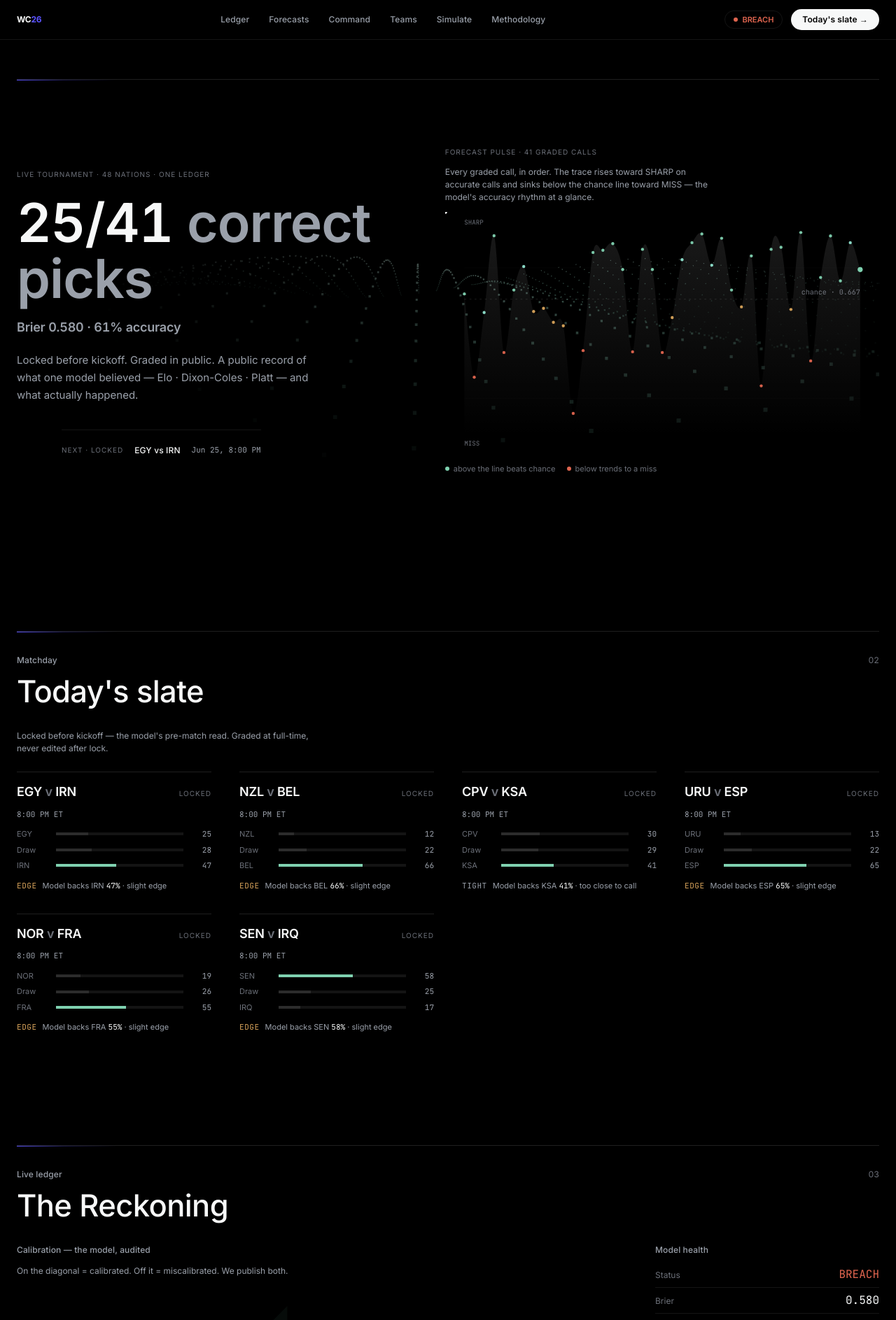
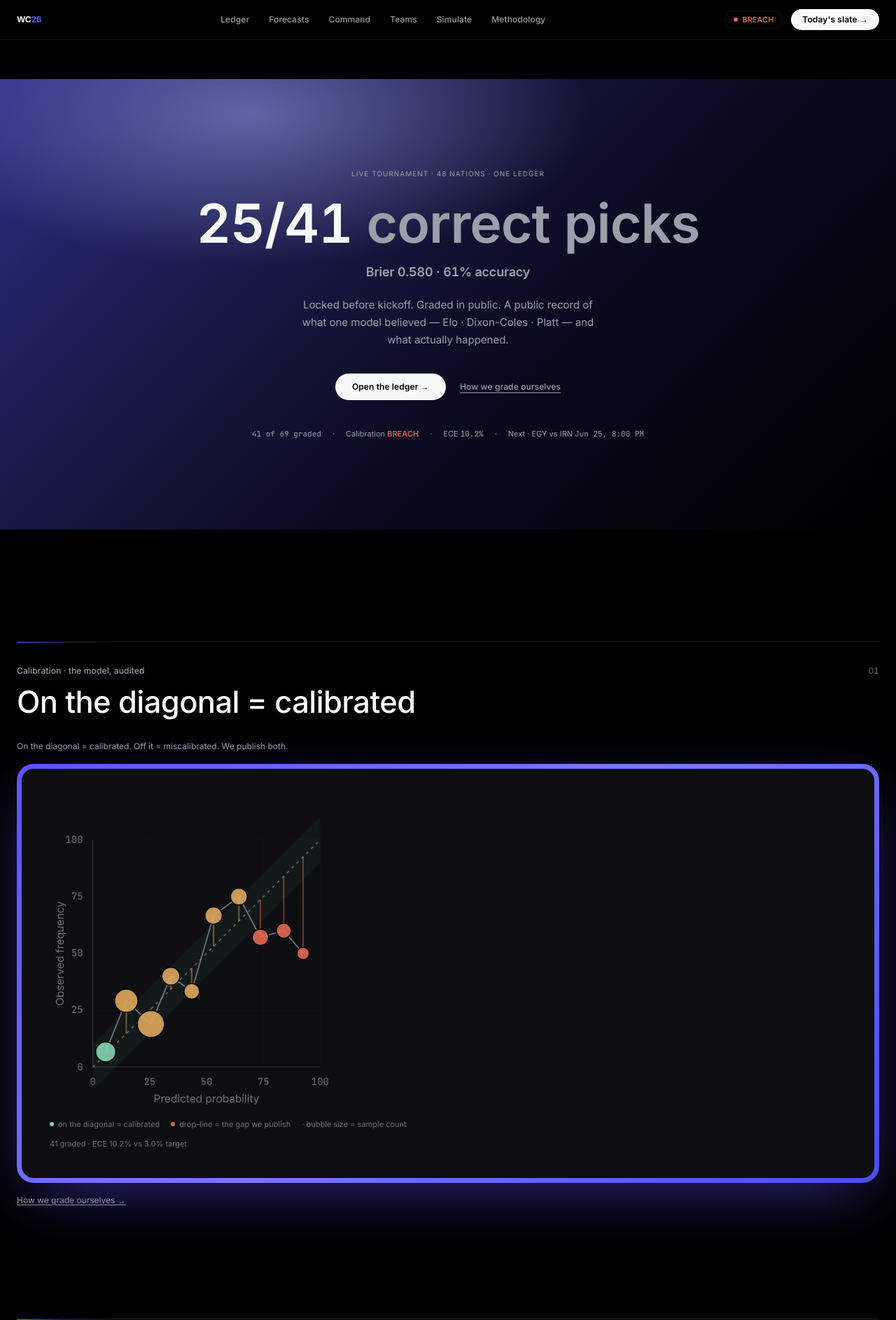
Before and after one commit to Sanjaayyy7/wc26-matchday-briefing, a Next.js app: page / in a window 1280 px wide. Shown: the top 1887 px of the page at 70% size. Built offline with nearby package versions, Linux system fonts and the light colour scheme.

Commit message:
feat(home): Codex centered hero + framed Calibration showcase + closing CTA band

```diff
--- a/app/globals.css
+++ b/app/globals.css
@@ -540,16 +540,16 @@
 @utility gradient-cta {
   background: var(--gradient-cta);
 }
-/* Codex device-frame: a panel floats inside a violet gradient bezel. */
+/* Codex device-frame: a panel floats on a violet gradient mat with a soft glow. */
 @utility showcase-frame {
   position: relative;
   border-radius: 1.5rem;
-  padding: 1px;
+  padding: 7px;
   background: var(--gradient-frame);
-  box-shadow: var(--shadow-pop);
+  box-shadow: 0 28px 90px -24px color-mix(in oklab, var(--accent) 55%, transparent);
 }
 @utility showcase-frame-inner {
-  border-radius: calc(1.5rem - 1px);
+  border-radius: calc(1.5rem - 7px);
   background: var(--surface);
   overflow: hidden;
 }
--- a/app/page.tsx
+++ b/app/page.tsx
@@ -4,9 +4,9 @@ import { RouteStack, CanvasSection } from "@/components/cinematic";
 import { IntelligenceCard } from "@/components/intelligence-card";
 import { SettlementRow } from "@/components/settlement-row";
 import { CalibrationDiagram } from "@/components/calibration-diagram";
-import { ForecastPulse } from "@/components/forecast-pulse";
 import { MatchdayToday, type TodaysMatch } from "@/components/matchday-today";
-import { AuroraFieldMount } from "@/components/aurora-field-mount";
+import { GradientBand } from "@/components/ui/gradient-band";
+import { ShowcaseFrame } from "@/components/ui/showcase-frame";
 import { Reveal } from "@/components/reveal";
 import { LedgerRecordSections } from "@/components/ledger-record-sections";
 import { allMatchViews } from "@/lib/match-view";
@@ -229,44 +229,77 @@ export default function HomePage() {
   return (
     <WCS26Shell route="home">
       <RouteStack>
-        {/* ── SCOREBOARD HERO — the score, with the forecast pulse ── */}
-        <section className="route-section animate-rise relative overflow-hidden border-t border-[var(--line)] pt-8">
-          <div className="chroma-rule absolute left-0 top-0 h-px w-36" />
-          {/* Signature moment — a living Aurora probability field on jet black
-              (constitution: one cinematic moment per page, light as material). */}
-          <AuroraFieldMount className="opacity-60 [mask-image:radial-gradient(72%_68%_at_68%_46%,black,transparent_82%)]" />
-          <div className="relative z-10 grid items-center gap-12 py-16 lg:min-h-[72vh] lg:grid-cols-[minmax(0,1fr)_minmax(0,1.1fr)]">
-            <div className="relative z-10 max-w-2xl">
-            <span className="text-micro uppercase tracking-widest text-[var(--ink-faint)]">
+        {/* ── CODEX HERO — centered, on the cinematic gradient bookend ── */}
+        <GradientBand variant="hero">
+          <div className="mx-auto max-w-3xl px-6 py-24 text-center md:py-32">
+            <p className="text-micro uppercase tracking-widest text-[var(--ink-muted)]">
               Live tournament · 48 nations · one ledger
-            </span>
-            <div className="text-hero tabular mt-5">
+            </p>
+            <div className="text-hero tabular mt-6">
               {correct}/{agg.n} <span className="text-[var(--ink-muted)]">correct picks</span>
             </div>
             <div className="text-title tabular mt-4 text-[var(--ink-muted)]">
               Brier {brierStr} · {accuracyStr} accuracy
             </div>
-            <p className="text-body mt-6 max-w-md">
+            <p className="text-body mx-auto mt-6 max-w-md">
               Locked before kickoff. Graded in public. A public record of what one model believed —
               Elo · Dixon-Coles · Platt — and what actually happened.
             </p>
-            {nextLock && (
-              <div className="mt-9 inline-flex flex-wrap items-center gap-4 border-t border-[var(--hairline)] pt-5 md:ml-16">
-                <span className="text-micro uppercase tracking-widest text-[var(--ink-faint)]">
-                  Next · locked
+            <div className="mt-9 flex flex-wrap items-center justify-center gap-5">
+              <Link
+                href="#ledger"
+                className="rounded-[var(--radius-pill)] bg-[var(--ink)] px-6 py-2.5 text-label font-semibold text-[var(--canvas)] transition-opacity duration-300 hover:opacity-90"
+              >
+                Open the ledger →
+              </Link>
+              <Link href="/methodology" className="ix-link text-label underline underline-offset-4">
+                How we grade ourselves
+              </Link>
+            </div>
+            <div className="mt-10 flex flex-wrap items-center justify-center gap-x-4 gap-y-1 text-fine text-[var(--ink-muted)]">
+              <span className="data-mono tabular">{agg.n} of {entries.length} graded</span>
+              <span aria-hidden>·</span>
+              <span>
+                Calibration{" "}
+                <span className="font-semibold" style={{ color: statusColor }}>
+                  {status}
                 </span>
-                <span className="text-label text-[var(--ink)]">
-                  {nextHome} vs {nextAway}
-                </span>
-                <span className="text-slight data-mono text-[var(--ink-muted)]">{nextKick}</span>
-              </div>
-            )}
-            </div>
-            <div className="relative z-10 hidden lg:block">
-              <ForecastPulse />
+              </span>
+              <span aria-hidden>·</span>
+              <span>
+                ECE <span className="data-mono tabular">{eceStr}</span>
+              </span>
+              {nextLock && (
+                <>
+                  <span aria-hidden>·</span>
+                  <span>
+                    Next · {nextHome} vs {nextAway} <span className="data-mono">{nextKick}</span>
+                  </span>
+                </>
+              )}
             </div>
           </div>
-        </section>
+        </GradientBand>
+
+        {/* ── HERO SHOWCASE — Calibration in a Codex device frame ── */}
+        <CanvasSection eyebrow="Calibration · the model, audited" title="On the diagonal = calibrated">
+          <div className="flex flex-col gap-4">
+            <p className="text-caption max-w-md text-[var(--ink-muted)]">
+              On the diagonal = calibrated. Off it = miscalibrated. We publish both.
+            </p>
+            <ShowcaseFrame>
+              <div className="p-6 md:p-10">
+                <CalibrationDiagram
+                  bins={accountability.official.calibrationBins ?? []}
+                  caption={`${agg.n} graded · ECE ${eceStr} vs 3.0% target`}
+                />
+              </div>
+            </ShowcaseFrame>
+            <Link href="/methodology" className="ix-link text-caption underline underline-offset-2">
+              How we grade ourselves →
+            </Link>
+          </div>
+        </CanvasSection>
 
         {todaysMatches.length > 0 && (
           <Reveal>
@@ -276,35 +309,22 @@ export default function HomePage() {
                 Locked before kickoff — the model&apos;s pre-match read. Graded at full-time, never
                 edited after lock.
               </p>
-              <MatchdayToday matches={todaysMatches} />
+              <ShowcaseFrame>
+                <div className="p-4 md:p-6">
+                  <MatchdayToday matches={todaysMatches} />
+                </div>
+              </ShowcaseFrame>
             </div>
           </CanvasSection>
           </Reveal>
         )}
 
+        <div id="ledger" className="scroll-mt-24">
         <Reveal>
         <CanvasSection eyebrow="Live ledger" title="The Reckoning">
           <div className="grid animate-rise gap-12 lg:grid-cols-[2fr_320px]">
             {/* ── MAIN COLUMN ── */}
             <div className="flex flex-col gap-16">
-              {/* Signature artifact — calibration reliability diagram */}
-              <div className="flex flex-col gap-3">
-                <h2 className="text-label">Calibration — the model, audited</h2>
-                <p className="text-caption max-w-md text-[var(--ink-muted)]">
-                  On the diagonal = calibrated. Off it = miscalibrated. We publish both.
-                </p>
-                <CalibrationDiagram
-                  bins={accountability.official.calibrationBins ?? []}
-                  caption={`${agg.n} graded · ECE ${eceStr} vs 3.0% target`}
-                />
-                <Link
-                  href="/methodology"
-                  className="text-caption text-[var(--ink-faint)] underline underline-offset-2 transition-colors duration-300 hover:text-[var(--ink)]"
-                >
-                  How we grade ourselves →
-                </Link>
-              </div>
-
               {/* IntelligenceSection — 2×2 analytical briefing */}
               <div className="flex flex-col gap-3">
                 <h2 className="text-label">Intelligence briefing</h2>
@@ -442,6 +462,7 @@ export default function HomePage() {
           </div>
         </CanvasSection>
         </Reveal>
+        </div>
 
         {/* ── RECORD SECTIONS — absorbed from /record ── */}
         <LedgerRecordSections
@@ -449,6 +470,22 @@ export default function HomePage() {
           caveats={accountability.caveats}
           openEntries={openEntries}
         />
+
+        {/* ── CLOSING CTA BAND — the cinematic bookend close ── */}
+        <GradientBand variant="cta">
+          <div className="mx-auto max-w-2xl px-6 py-20 text-center">
+            <h2 className="text-display">Locked before kickoff. Graded in public.</h2>
+            <p className="text-body mx-auto mt-4 max-w-md">
+              One model — Elo · Dixon-Coles · Platt — held to its word, match after match.
+            </p>
+            <Link
+              href="/methodology"
+              className="mt-8 inline-block rounded-[var(--radius-pill)] bg-[var(--ink)] px-6 py-2.5 text-label font-semibold text-[var(--canvas)] transition-opacity duration-300 hover:opacity-90"
+            >
+              See the methodology →
+            </Link>
+          </div>
+        </GradientBand>
       </RouteStack>
     </WCS26Shell>
   );
--- /dev/null
+++ b/components/ui/gradient-band.tsx
@@ -0,0 +1,29 @@
+import * as React from "react";
+import { cn } from "@/lib/utils";
+
+/**
+ * Full-bleed cinematic gradient band — the Codex bookend.
+ * `hero` opens the page; `cta` closes it. Content should provide its own
+ * centered max-width wrapper; the band spans the full viewport width.
+ */
+export function GradientBand({
+  variant,
+  className,
+  children,
+}: {
+  variant: "hero" | "cta";
+  className?: string;
+  children?: React.ReactNode;
+}) {
+  return (
+    <section
+      className={cn(
+        "full-bleed relative isolate overflow-hidden",
+        variant === "hero" ? "gradient-hero" : "gradient-cta",
+        className,
+      )}
+    >
+      {children}
+    </section>
+  );
+}
--- /dev/null
+++ b/components/ui/showcase-frame.tsx
@@ -0,0 +1,20 @@
+import * as React from "react";
+import { cn } from "@/lib/utils";
+
+/**
+ * Codex device-frame: a panel floats inside a violet gradient bezel.
+ * The Codex landing wraps its product screenshots in exactly this motif.
+ */
+export function ShowcaseFrame({
+  className,
+  children,
+}: {
+  className?: string;
+  children?: React.ReactNode;
+}) {
+  return (
+    <div className={cn("showcase-frame", className)}>
+      <div className="showcase-frame-inner">{children}</div>
+    </div>
+  );
+}
```
